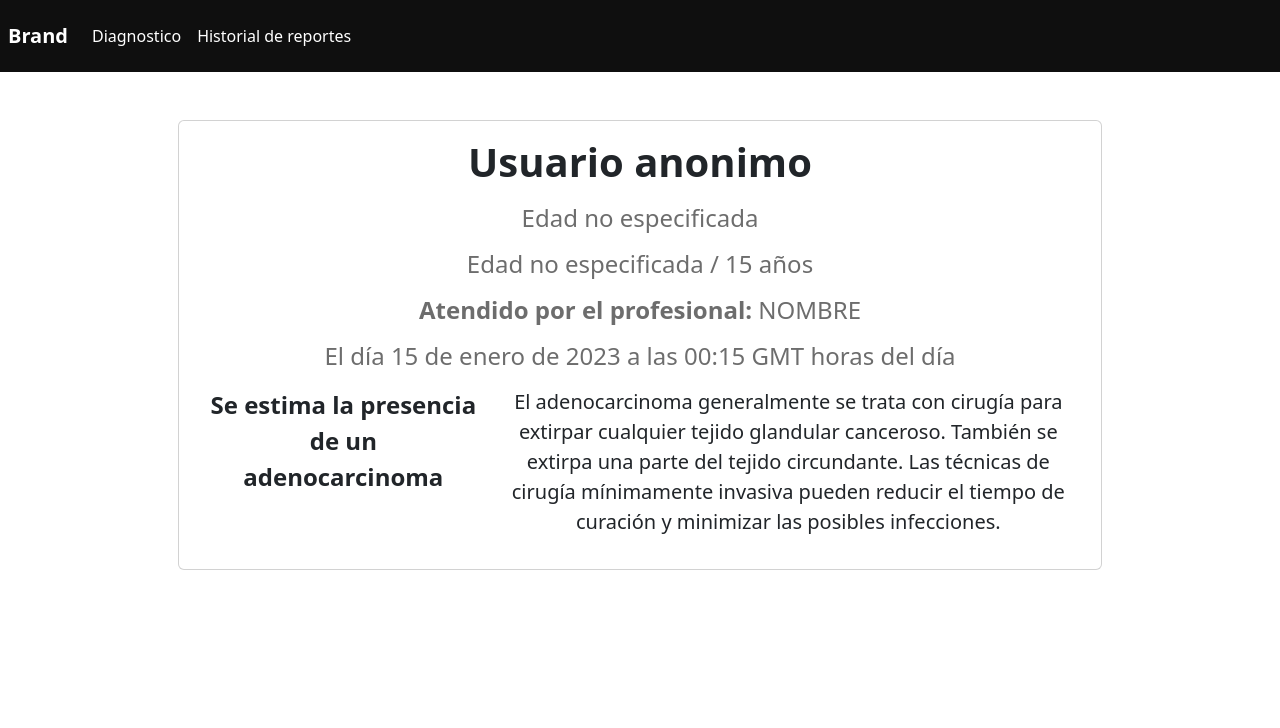
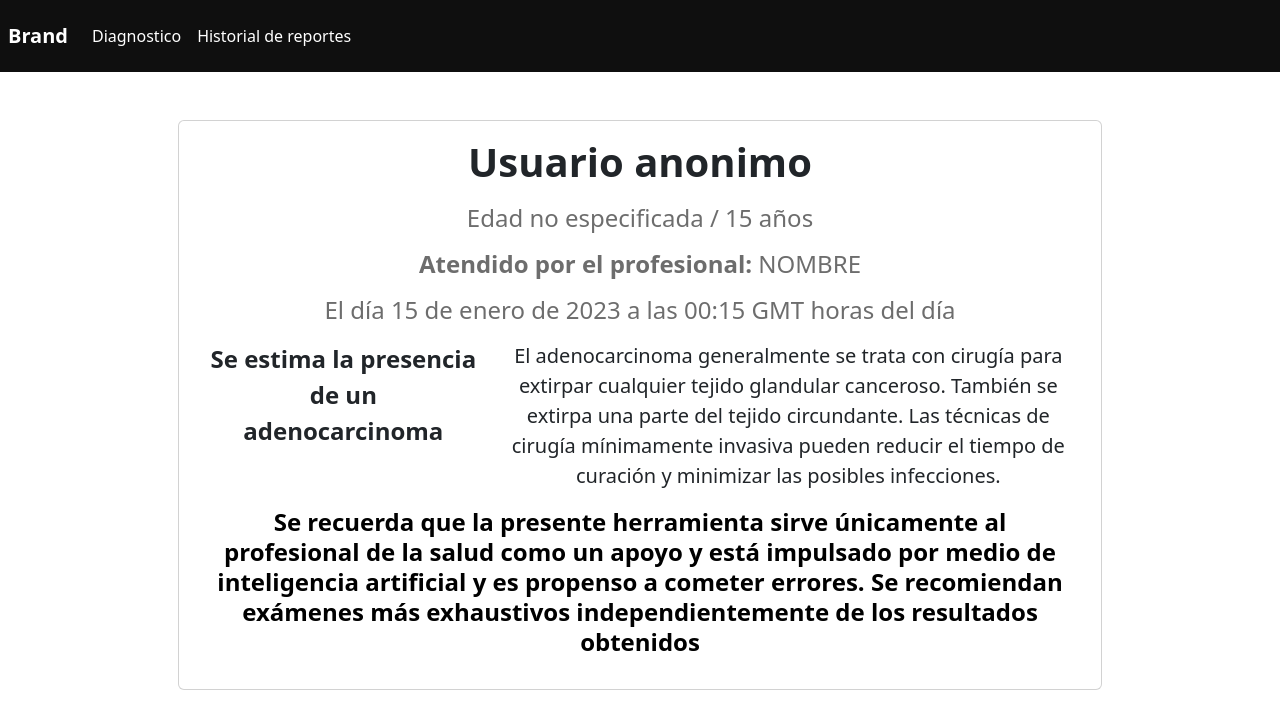
Before and after one commit to jaagualimpia/frontend_app_trabajo_de_grado, a Next.js app: page /results/1 in a window 1280 px wide. Shown: the top 728 px of the page. Built offline with nearby package versions, Linux system fonts and the light colour scheme.

Commit message:
Page results almost reade, need to implement api requests

```diff
--- a/src/app/results/[id]/page.tsx
+++ b/src/app/results/[id]/page.tsx
@@ -17,11 +17,6 @@ export default function ResultsDiagnosisIdPage({ params }: { params: { id: strin
                                     <Row className="my-0">
                                         <Col className="text-center">
                                             <p className="fs-1 fw-bold">Usuario anonimo</p>
-                                        </Col>
-                                    </Row>
-                                    <Row className="my-0">
-                                        <Col className="text-center">
-                                            <p className="fs-4 fw-medium" style={{ "color": "#6D6D6D" }}>Edad no especificada</p>
                                         </Col>
                                     </Row>
                                     <Row className="my-0">
@@ -53,6 +48,13 @@ export default function ResultsDiagnosisIdPage({ params }: { params: { id: strin
                                             </p>
                                         </Col>
                                     </Row>
+
+                                    <Row className="my-0">
+                                        <Col className="text-center">
+                                            <p className="fs-4 fw-bolder text-black" >
+                                            Se recuerda que la presente herramienta sirve únicamente al profesional de la salud como un apoyo y está impulsado por medio de inteligencia artificial y es propenso a cometer errores. Se recomiendan exámenes más exhaustivos independientemente de los resultados obtenidos                                            </p>
+                                        </Col>
+                                    </Row>
                                 </Container>
                             </Card.Body>
                         </Card>
```
